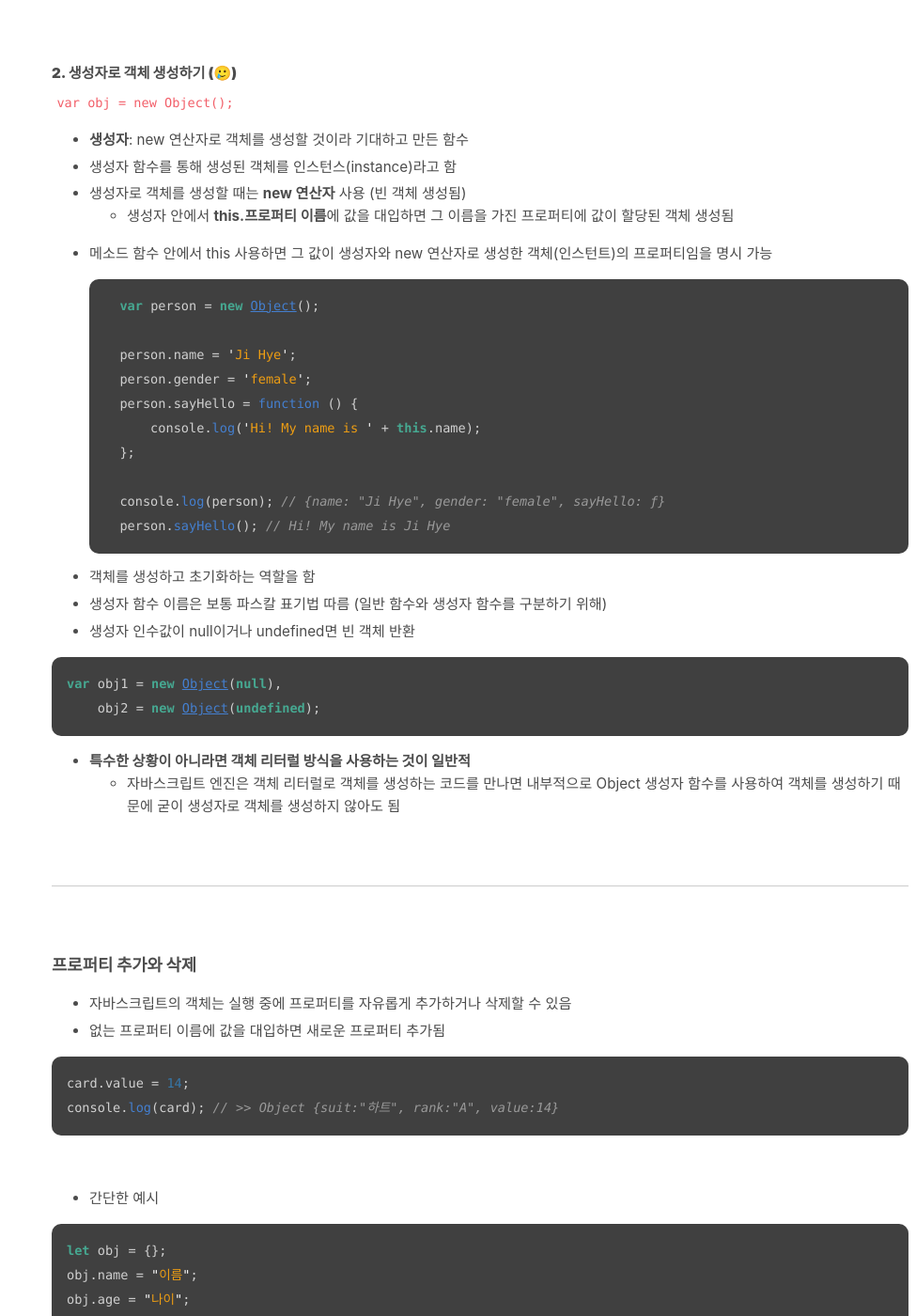
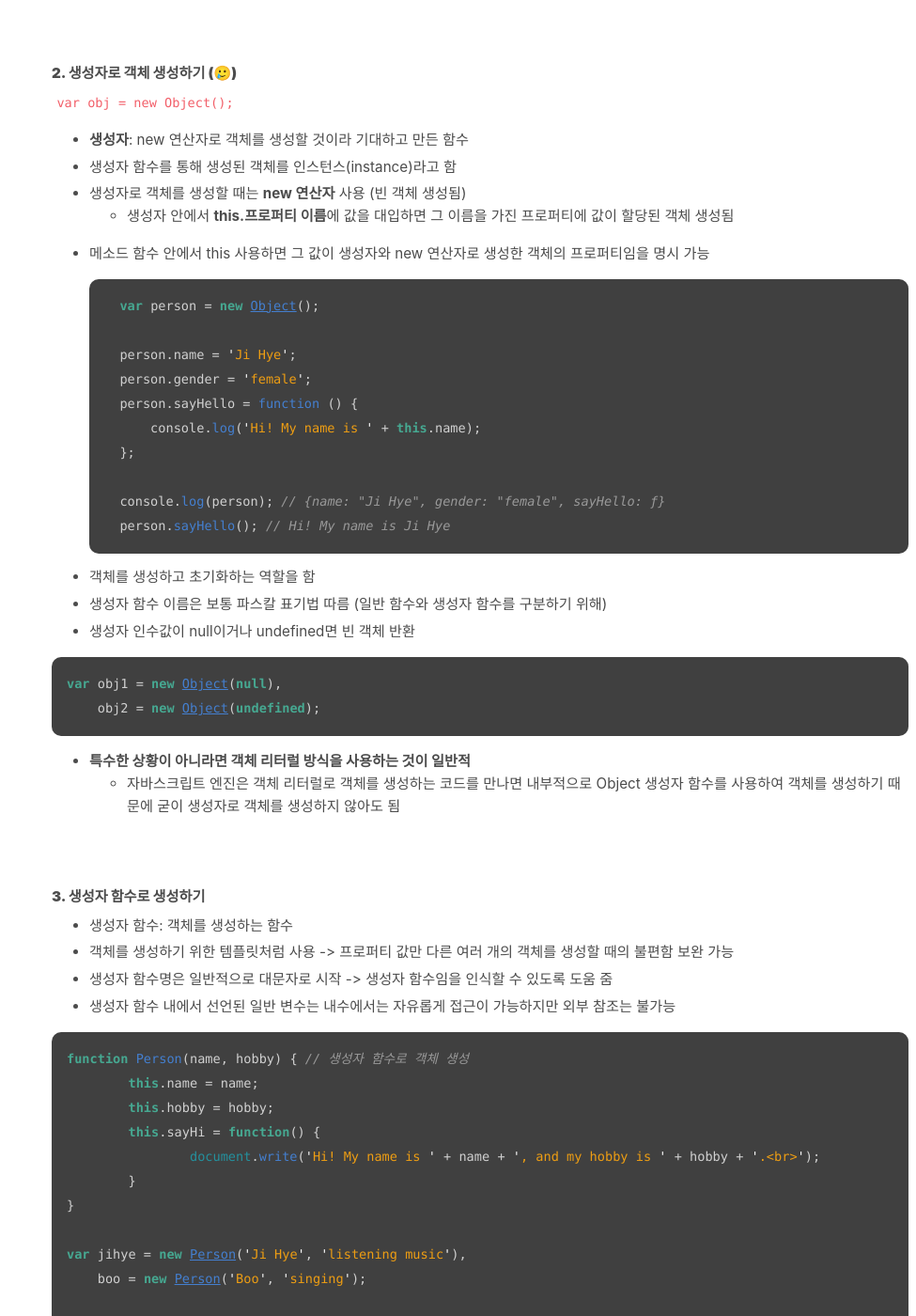
Before and after one commit to absolutelyfullycapable/absolutelyfullycapable.github.io, a Jekyll site: the page built from _posts/2020-09-13-JavaScript-객체의기초와생성방법.md, in a window 1280 px wide and 1400 px high, scrolled down 2366 px. Shown: the whole window at 94% size, without its empty margins (305-1280 px from the left). Built offline with Jekyll 4.4.1, drawn with Linux system fonts in a browser that asks for light colours; some of the changed text lies outside the part shown.

Commit message:
modify 2020-09-13 post - add '생성자 함수로 생성하기'

````diff
--- a/_posts/2020-09-13-JavaScript-객체의기초와생성방법.md
+++ b/_posts/2020-09-13-JavaScript-객체의기초와생성방법.md
@@ -108,7 +108,7 @@ card.color // >> undefined
 - 생성자 함수를 통해 생성된 객체를 인스턴스(instance)라고 함
 - 생성자로 객체를 생성할 때는 **new 연산자** 사용 (빈 객체 생성됨)
 	- 생성자 안에서 **this.프로퍼티 이름**에 값을 대입하면 그 이름을 가진 프로퍼티에 값이 할당된 객체 생성됨
-- 메소드 함수 안에서 this 사용하면 그 값이 생성자와 new 연산자로 생성한 객체(인스턴트)의 프로퍼티임을 명시 가능
+- 메소드 함수 안에서 this 사용하면 그 값이 생성자와 new 연산자로 생성한 객체의 프로퍼티임을 명시 가능
 
 	```js
 	var person = new Object();
@@ -134,6 +134,33 @@ var obj1 = new Object(null),
 
 - **특수한 상황이 아니라면 객체 리터럴 방식을 사용하는 것이 일반적**
 	- 자바스크립트 엔진은 객체 리터럴로 객체를 생성하는 코드를 만나면 내부적으로 Object 생성자 함수를 사용하여 객체를 생성하기 때문에 굳이 생성자로 객체를 생성하지 않아도 됨
+
+<br>
+
+#### **3. 생성자 함수로 생성하기**
+
+- 생성자 함수: 객체를 생성하는 함수
+- 객체를 생성하기 위한 템플릿처럼 사용 -> 프로퍼티 값만 다른 여러 개의 객체를 생성할 때의 불편함 보완 가능
+- 생성자 함수명은 일반적으로 대문자로 시작 -> 생성자 함수임을 인식할 수 있도록 도움 줌
+- 생성자 함수 내에서 선언된 일반 변수는 내수에서는 자유롭게 접근이 가능하지만 외부 참조는 불가능
+
+```js
+function Person(name, hobby) { // 생성자 함수로 객체 생성
+	this.name = name;
+	this.hobby = hobby;
+	this.sayHi = function() {
+		document.write('Hi! My name is ' + name + ', and my hobby is ' + hobby + '.<br>');
+	}
+}
+
+var jihye = new Person('Ji Hye', 'listening music'),
+    boo = new Person('Boo', 'singing');
+
+jihye.sayHi();
+boo.sayHi();
+```
+
+![result](https://img1.daumcdn.net/thumb/R1280x0/?scode=mtistory2&fname=https%3A%2F%2Fblog.kakaocdn.net%2Fdn%2Fbum6iA%2Fbtq1qN8mn9O%2FyOuJDkmo2f0dlSYODk9uu0%2Fimg.png)
 
 <br>
 - - -
````
